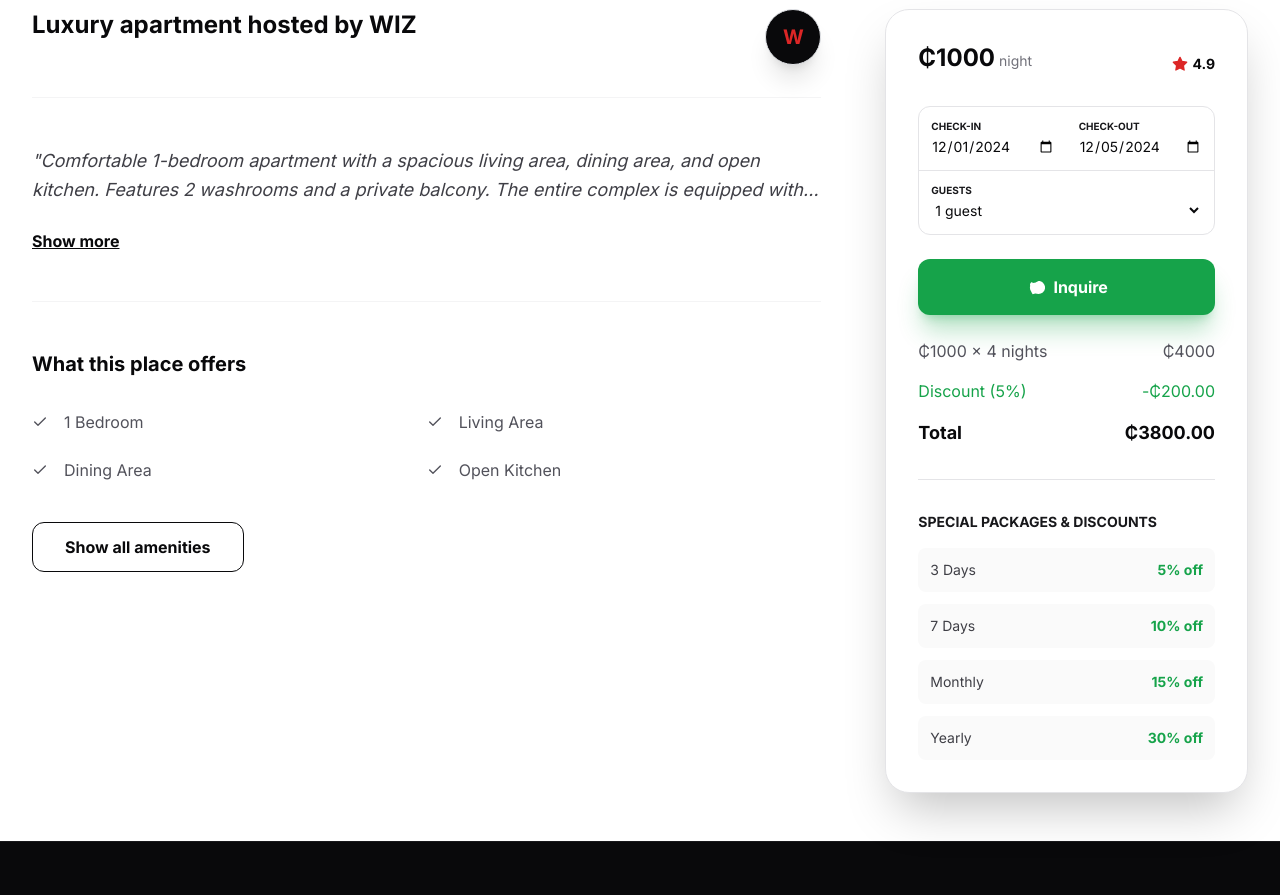
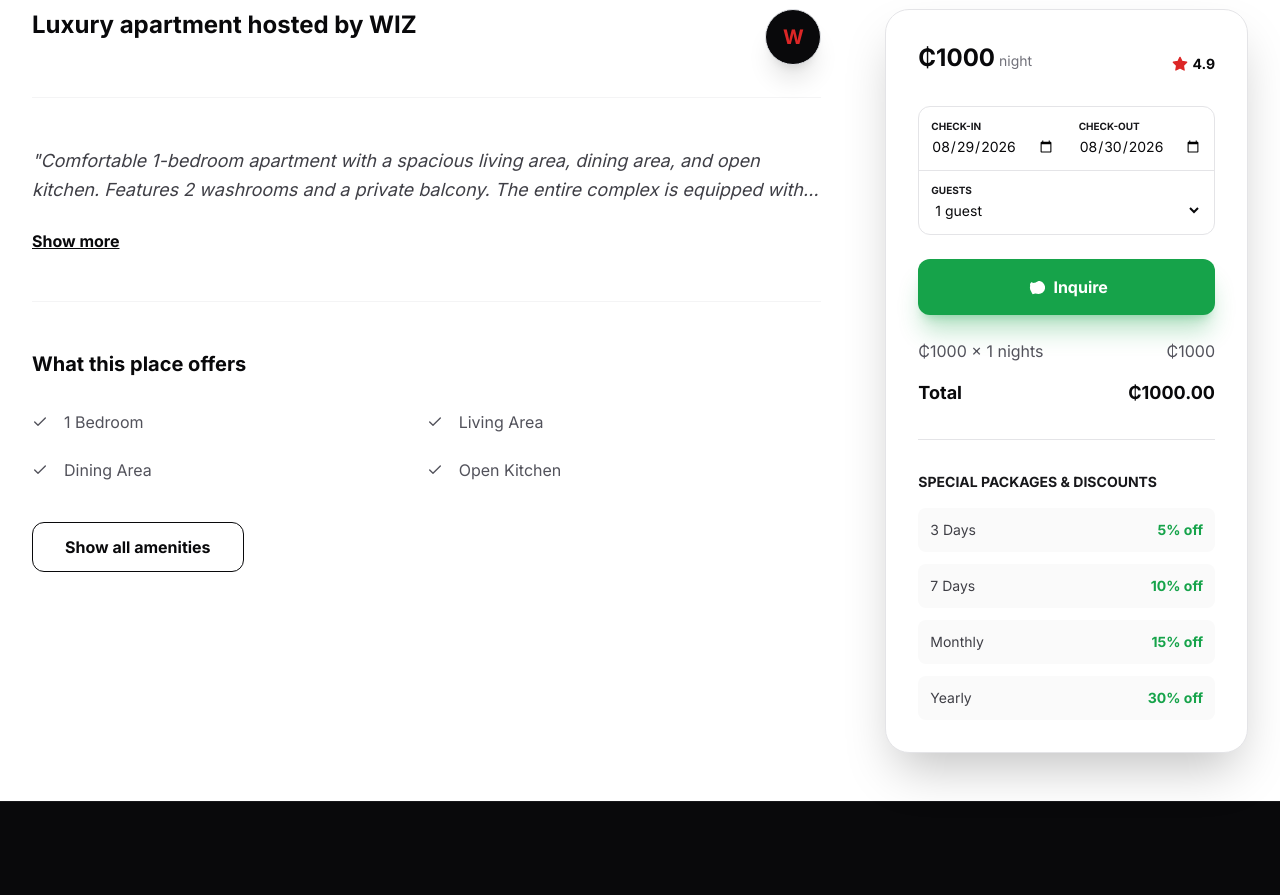
Before and after one commit to mrericsson000/WIZHOMES-WEBSITE-UPDATE-, a React (Vite) app in the folder wiz-homes(3)/: page /rooms/1 in a window 1280 px wide. Shown: the part 820-1715 px from the top of the page. Built offline with nearby package versions, Linux system fonts and the light colour scheme.

Commit message:
use current device date for booking defaults

```diff
--- a/wiz-homes(3)/pages/RoomDetail.tsx
+++ b/wiz-homes(3)/pages/RoomDetail.tsx
@@ -12,6 +12,16 @@ const RoomDetail: React.FC = () => {
     return rooms.find(r => r.id === id);
   }, [id]);
 
+  const formatDate = (date: Date) => {
+    const year = date.getFullYear();
+    const month = String(date.getMonth() + 1).padStart(2, '0');
+    const day = String(date.getDate()).padStart(2, '0');
+    return `${year}-${month}-${day}`;
+  };
+
+  const today = useMemo(() => formatDate(new Date()), []);
+  const tomorrow = useMemo(() => formatDate(new Date(Date.now() + 24 * 60 * 60 * 1000)), []);
+
   // UI State
   const [isSaved, setIsSaved] = useState(false);
   const [descExpanded, setDescExpanded] = useState(false);
@@ -20,8 +30,8 @@ const RoomDetail: React.FC = () => {
   const [selectedImageIndex, setSelectedImageIndex] = useState<number | null>(null);
 
   // Form State
-  const [checkIn, setCheckIn] = useState('2024-12-01');
-  const [checkOut, setCheckOut] = useState('2024-12-05');
+  const [checkIn, setCheckIn] = useState(today);
+  const [checkOut, setCheckOut] = useState(tomorrow);
   const [guests, setGuests] = useState(1);
 
   if (!room) {
```
